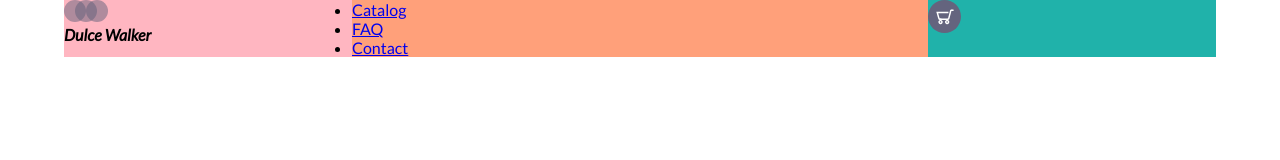
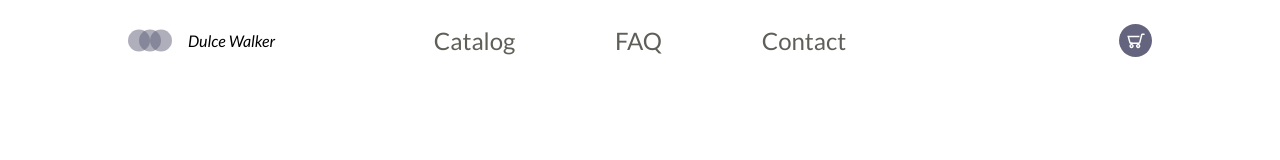
Before and after one commit to misselliev/dulce-walker, a plain HTML site: page index.html in a window 1280 px wide. Drawn offline with Linux system fonts and the light colour scheme.

Commit message:
Navbar styling

```diff
--- a/index.html
+++ b/index.html
@@ -15,14 +15,17 @@
     </div>
       <nav>
         <ul class="nav-links">
-          <li class="nav-link"><a href="#">Catalog</a></li>
-          <li class="nav-link"><a href="#">FAQ</a></li>
-          <li class="nav-link"><a href="#">Contact</a></li>
+          <li><a class="nav-link" href="#">Catalog</a></li>
+          <li><a class="nav-link" href="#">FAQ</a></li>
+          <li><a class="nav-link" href="#">Contact</a></li>
         </ul>
       </nav>
       <div class="cart">
         <img src="img/cart.svg" alt="cart">
       </div>
   </header>
+  <main>
+    <section class="presentation"></section>
+  </main>
 </body>
 </html>
--- a/style.css
+++ b/style.css
@@ -10,25 +10,42 @@ body {
 
 header {
   display: flex;
-  width: 90%;
+  width: 80%;
   margin: auto;
+  height: 10vh;
+  align-items: center;
 }
 
 .logo-container {
-  background-color: lightpink;
   flex: 1
 }
 
 nav {
-  background-color: lightsalmon;
   flex: 2;
 }
 
 .cart {
-  background-color: lightseagreen;
   flex: 1;
+  justify-content: flex-end;
 }
 
 .logo {
   font-style: italic;
+  font-weight: 400;
+  margin: 1rem;
 }
+
+.logo-container, .nav-links, .cart {
+  display: flex;
+}
+
+.nav-links {
+  justify-content: space-around;
+  list-style: none;
+}
+
+.nav-link {
+  color: #5f5f59;
+  font-size: 1.5rem;
+  text-decoration: none;
+}
```
